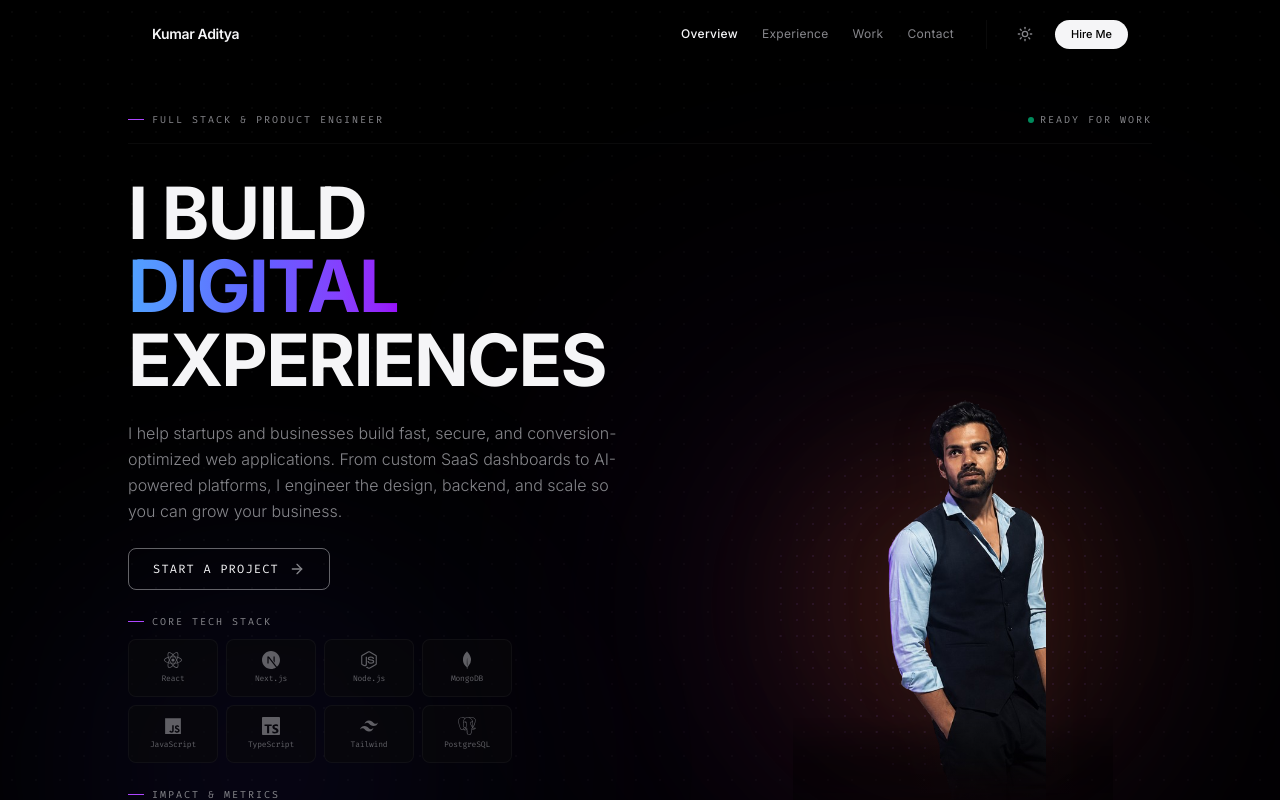
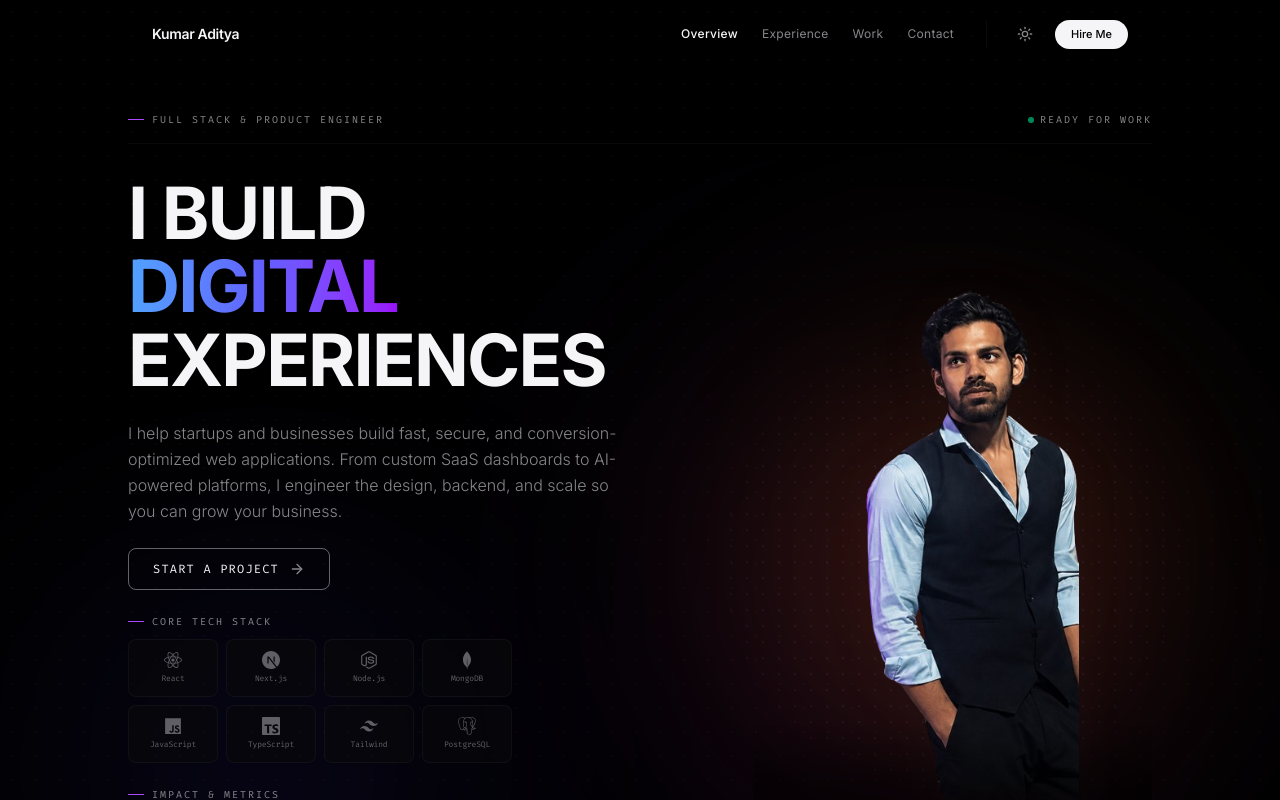
Before and after one commit to Kumaraditya18/Portfolio, a React (Vite) app: page / in a window 1280 px wide. Shown: the top 800 px of the page. Built offline with nearby package versions, Linux system fonts and the light colour scheme.

Commit message:
fix: remove purple title hover from Experience cards in light mode, enlarge portrait image and lift position

```diff
--- a/src/components/Experience.jsx
+++ b/src/components/Experience.jsx
@@ -105,7 +105,7 @@ const Experience = () => {
                 {/* Card Title Header */}
                 <div className="flex flex-col md:flex-row md:items-center justify-between gap-2 mb-4">
                   <div>
-                    <h4 className="text-lg md:text-xl font-bold text-text-app group-hover:text-text-app dark:group-hover:text-purple-300 transition-colors duration-200">
+                    <h4 className="text-lg md:text-xl font-bold text-text-app transition-colors duration-200">
                       {exp.title}
                     </h4>
                     <div className="text-sm text-text-muted-app font-medium flex items-center gap-1.5 mt-0.5">
--- a/src/components/Hero.jsx
+++ b/src/components/Hero.jsx
@@ -134,24 +134,24 @@ const Hero = () => {
 
           </div>
 
-          {/* Right Side: Portrait Image & Status floating card */}
-          <div className="lg:col-span-5 hidden min-[650px]:flex flex-col items-center justify-center relative">
+          {/* Right Side: Portrait Image */}
+          <div className="lg:col-span-5 hidden min-[650px]:flex flex-col items-start justify-start relative min-h-[580px] -mt-20">
 
             {/* Pulsing backlight glow */}
-            <div className="absolute w-[400px] h-[400px] bg-amber-500/8 dark:bg-purple-500/12 rounded-full blur-[90px] pointer-events-none animate-[pulse_6s_ease-in-out_infinite]"></div>
-            <div className="absolute w-[260px] h-[260px] bg-orange-500/8 dark:bg-indigo-500/15 rounded-full blur-[65px] pointer-events-none animate-[pulse_4s_ease-in-out_infinite_reverse]"></div>
+            <div className="absolute top-1/2 left-1/2 -translate-x-1/2 -translate-y-1/2 w-[500px] h-[500px] bg-amber-500/8 dark:bg-purple-500/12 rounded-full blur-[110px] pointer-events-none animate-[pulse_6s_ease-in-out_infinite]"></div>
+            <div className="absolute top-1/2 left-1/2 -translate-x-1/2 -translate-y-1/2 w-[340px] h-[340px] bg-orange-500/8 dark:bg-indigo-500/15 rounded-full blur-[80px] pointer-events-none animate-[pulse_4s_ease-in-out_infinite_reverse]"></div>
 
             {/* Circular dot-matrix tech grid */}
-            <div className="absolute w-[360px] h-[360px] rounded-full bg-[radial-gradient(rgba(167,113,238,0.1)_1px,transparent_1px)] bg-[size:16px_16px] [mask-image:radial-gradient(circle,black_55%,transparent_100%)] pointer-events-none animate-[spin_180s_linear_infinite]"></div>
+            <div className="absolute top-1/2 left-1/2 -translate-x-1/2 -translate-y-1/2 w-[460px] h-[460px] rounded-full bg-[radial-gradient(rgba(167,113,238,0.1)_1px,transparent_1px)] bg-[size:16px_16px] [mask-image:radial-gradient(circle,black_55%,transparent_100%)] pointer-events-none animate-[spin_180s_linear_infinite]"></div>
 
             {/* User Portrait Image */}
-            <div className="relative w-full max-w-[320px] h-[460px] flex items-end justify-center [mask-image:linear-gradient(to_top,transparent_0%,black_16%)]">
+            <div className="relative w-full max-w-[460px] h-[620px] flex items-end justify-center [mask-image:linear-gradient(to_top,transparent_0%,black_14%)]">
               <img
                 src="/my_portrait.png?v=2"
                 alt="Kumar Aditya Portrait"
-                className="max-h-full max-w-full object-contain object-bottom select-none pointer-events-none relative z-10 transition-transform duration-500 hover:scale-[1.025] filter drop-shadow-[0_10px_20px_rgba(61,43,31,0.15)] dark:drop-shadow-[0_12px_24px_rgba(0,0,0,0.6)]"
+                className="max-h-full max-w-full object-contain object-bottom select-none pointer-events-none relative z-10 filter drop-shadow-[0_10px_20px_rgba(61,43,31,0.12)] dark:drop-shadow-[0_12px_24px_rgba(0,0,0,0.6)]"
               />
-              <div className="absolute inset-x-0 bottom-0 h-28 bg-gradient-to-t from-bg-app to-transparent z-20"></div>
+              <div className="absolute inset-x-0 bottom-0 h-36 bg-gradient-to-t from-bg-app to-transparent z-20"></div>
             </div>
 
           </div>
```
